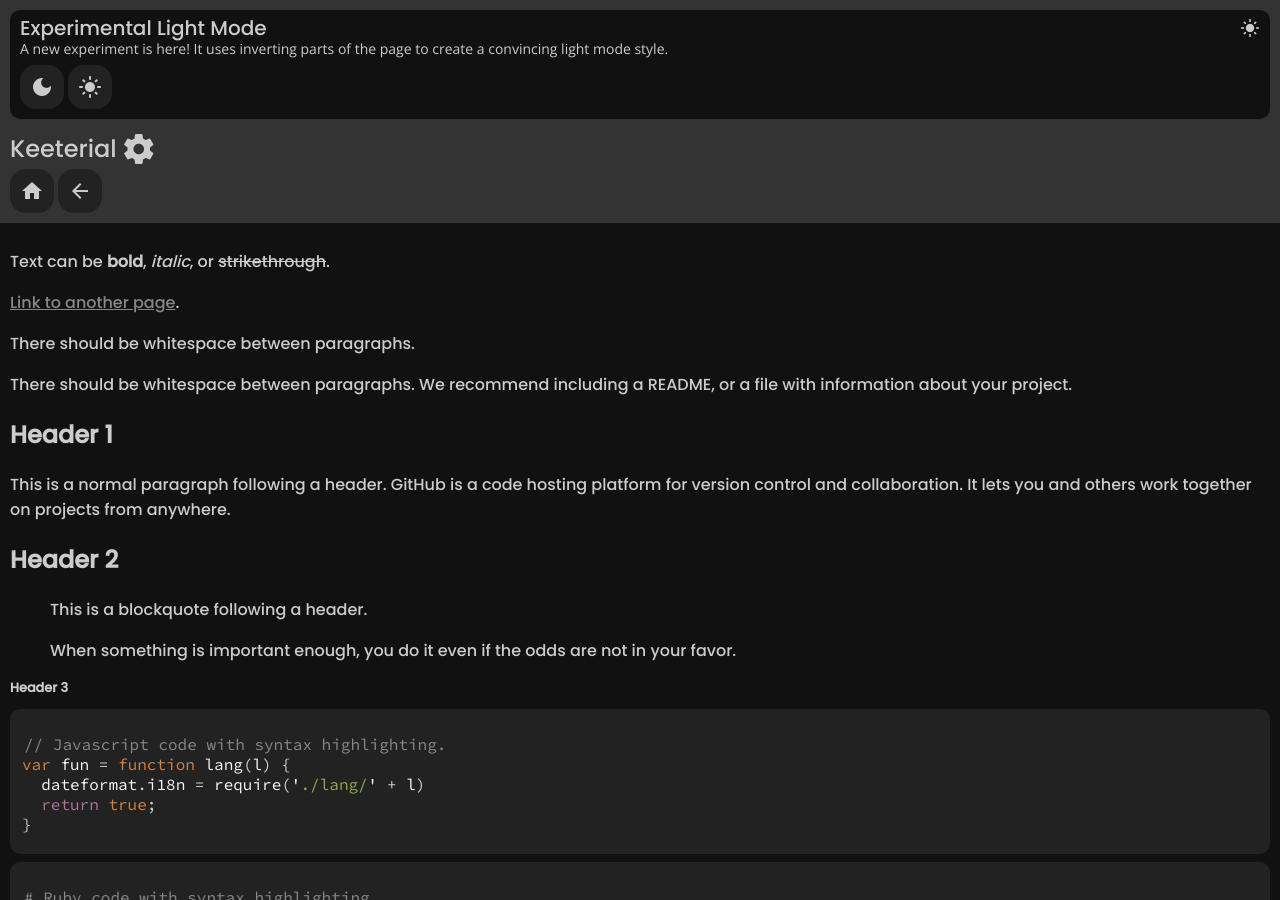
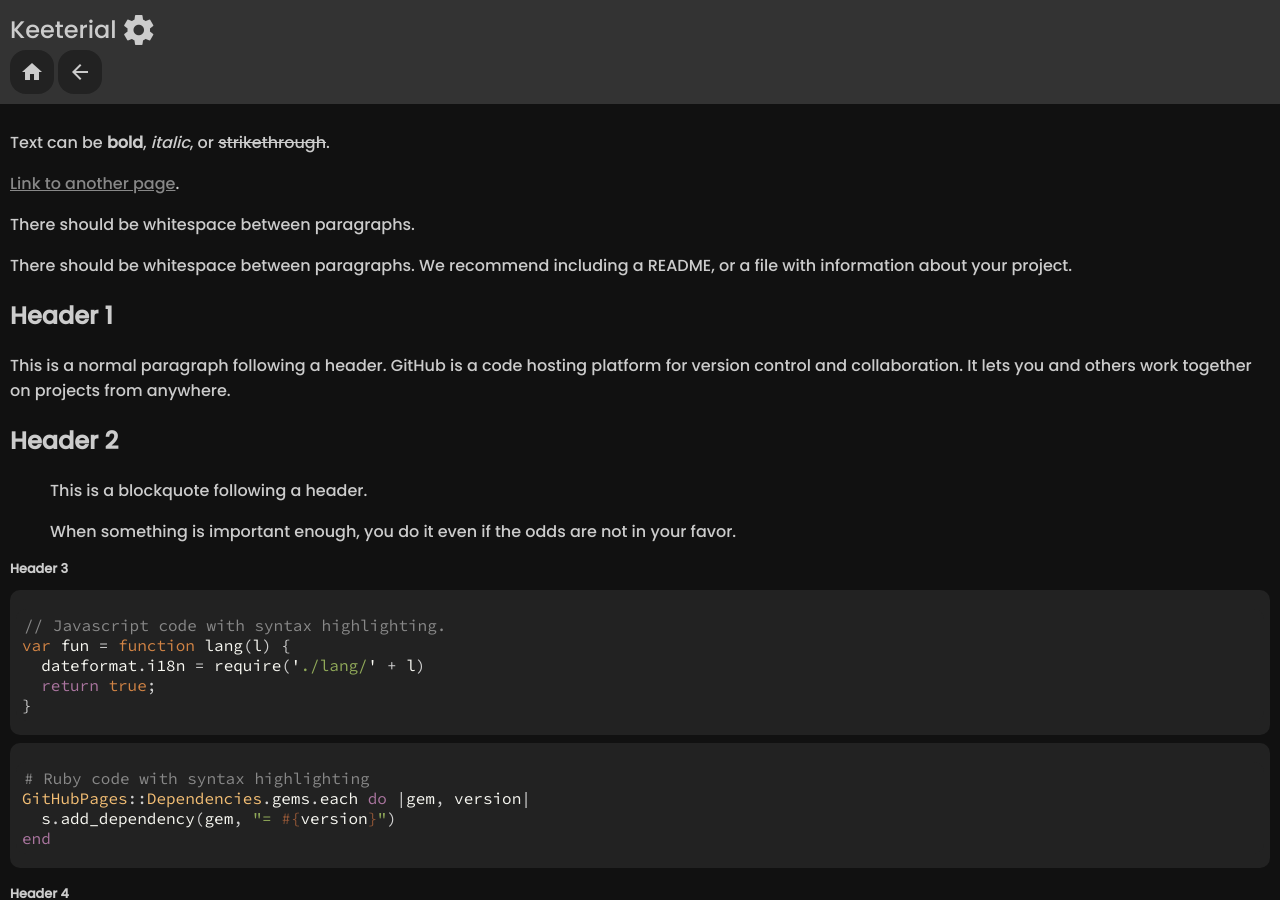
Before and after one commit to Kee7702/Keeterial, a Jekyll site: the page built from index.md, in a window 1280 px wide and 900 px high. Built offline with Jekyll 4.4.1, drawn with Linux system fonts in a browser that asks for light colours; our own code applies the rules of GitHub Pages for plain Markdown files.

Commit message:
Update global-announcement-header.html

```diff
--- a/_includes/global-announcement-header.html
+++ b/_includes/global-announcement-header.html
@@ -1 +1 @@
-<div class="global-announcement-container"><div class="global-post-container"><a class="global-post-label">Experimental Light Mode</a><a class="global-post-icon">light_mode</a><a class="global-post-details">A new experiment is here! It uses inverting parts of the page to create a convincing light mode style.</a><div class="navigation-container post-links"><a class="material-icons" href="/404/experiment/light/disable">dark_mode</a><a class="material-icons" href="/404/experiment/light/enable" style="margin-right:0">light_mode</a></div></div></div>
+<!-- <div class="global-announcement-container"><div class="global-post-container"><a class="global-post-label">Example Post</a><a class="global-post-icon">settings</a><a class="global-post-details">A post has been delivered, welcome to the website! A few placeholder icons are below.</a><div class="navigation-container post-links"><a class="material-icons">dashboard</a><a class="material-icons"style="margin-right:0">home</a></div></div></div> -->
```
